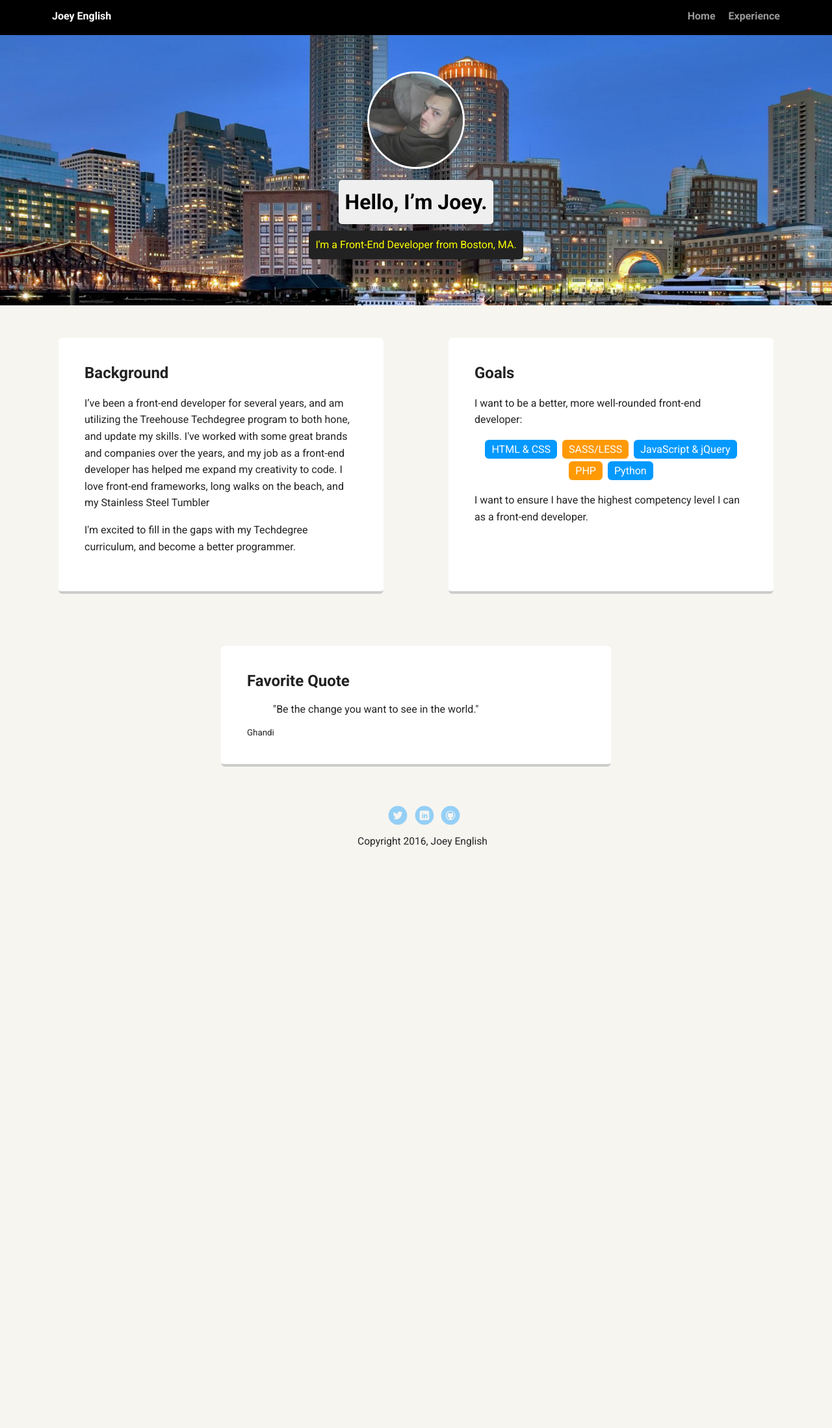
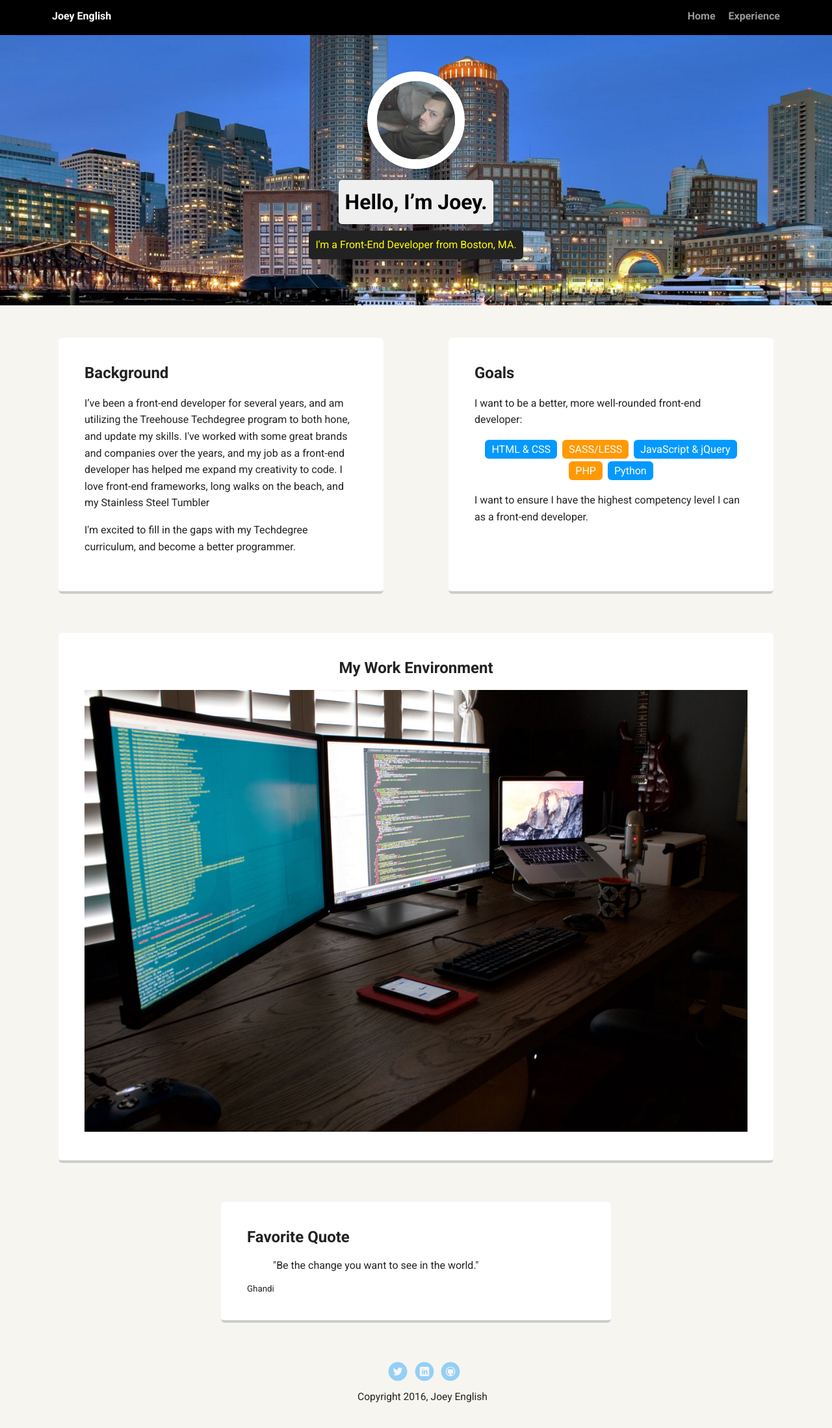
Before and after one commit to silverjerk/tdp-portfolio-project, a plain HTML site: page index.html in a window 1280 px wide. Shown: the whole page at 65% size. Before the commit the page ends 1399 px from the top, so only its background shows below. Drawn offline with Linux system fonts and the light colour scheme; a web font is replaced by a local one.

Commit message:
Adding imagery to the page for extra credit

```diff
--- a/index.html
+++ b/index.html
@@ -43,14 +43,21 @@
       </div>
     </main>
 
-    <main class="quote">
+    <aside class="flex">
+      <div class="card large-card">
+        <h2>My Work Environment</h2>
+        <img src="images/my-desk.jpg" alt="Joey English's Desk Setup">
+      </div>
+    </aside>
+
+    <aside class="quote">
       <div class="well">
         <h2>Favorite Quote</h2>
         <blockquote>"Be the change you want to see in the world."</blockquote>
         <small>Ghandi</small>
       </div>
+    </aside>
 
-    </main>
     <footer>
       <ul>
         <li><a href="http://twitter.com/silverjerk" class="social twitter">Twitter</a></li>
--- a/styles.css
+++ b/styles.css
@@ -77,11 +77,22 @@ header .profile-image {
   width: 150px;
   height: 150px;
   border-radius: 50%;
-  border: 3px solid white;
+  border: 15px solid #fff;
+  box-shadow: 0 0 10px rgba(0,0,0,.1);
   transition: all .5s;
 }
 header .profile-image:hover {
   transform: scale(1.2) rotate(5deg);
+  border-width:5px;
+  border-color:#ff9904;
+}
+.desk-setup {
+  width:1200px;
+  margin:0 auto;
+}
+.desk-setup img {
+  width:100%;
+  margin:0 30px;
 }
 .tag {
   background-color: #efefef;
@@ -104,6 +115,10 @@ header .profile-image:hover {
   border-bottom: 4px solid #ccc;
   border-radius: 6px;
   transition: all .5s;
+}
+.card.large-card {
+  max-width:1100px;
+  text-align: center;
 }
 .card:hover {
   border-color: #ff99ff;
```
